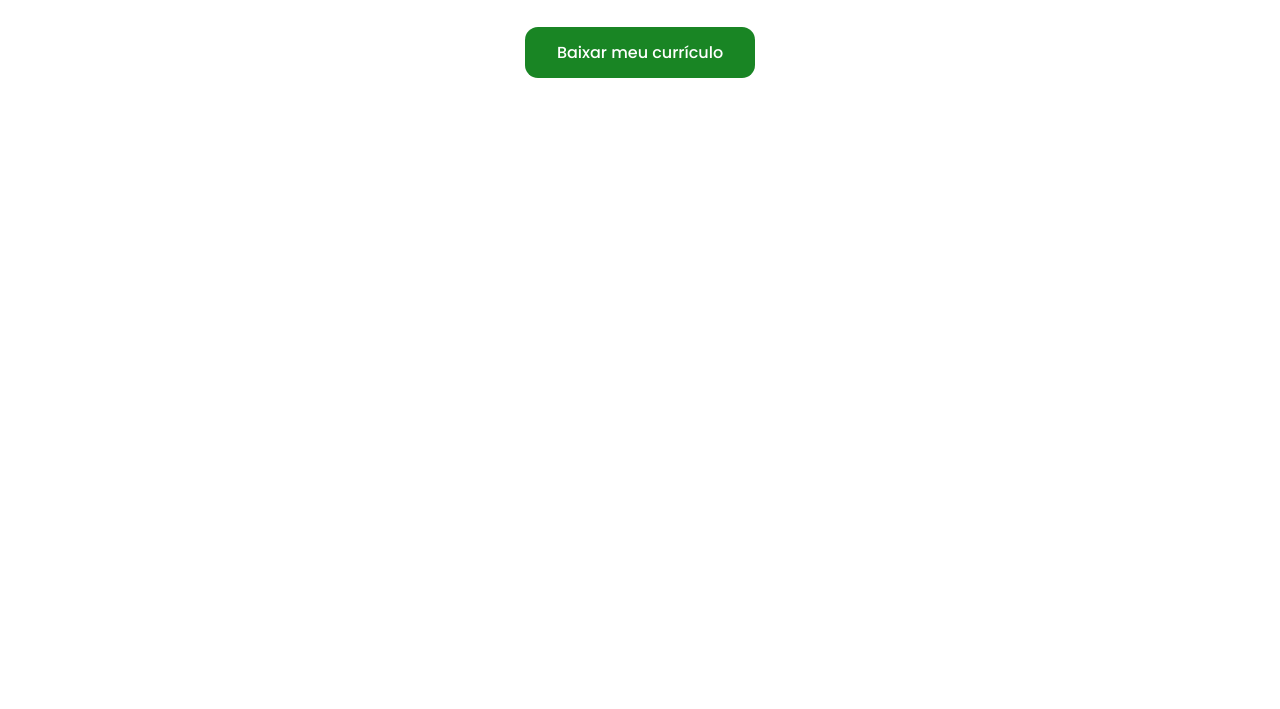
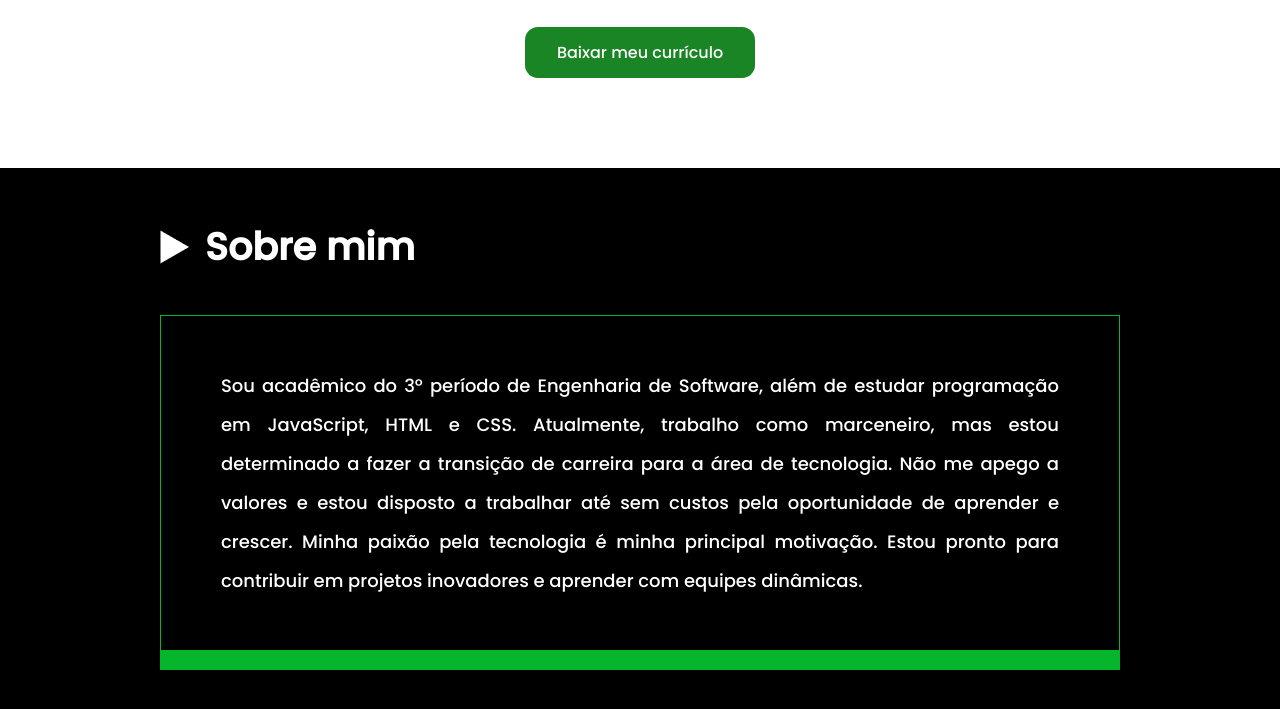
Before and after one commit to Guilherme-Gabriell/portfolio-do-dev, a plain HTML site: page index.html in a window 1280 px wide. Shown: the part 593-1302 px from the top of the page. Before the commit the page ends 800 px from the top, so only its background shows below. Drawn offline with Linux system fonts and the light colour scheme.

Commit message:
Seção sobre mim criada e estilizada

```diff
--- a/index.html
+++ b/index.html
@@ -1,13 +1,15 @@
 <!DOCTYPE html>
 <html lang="pt">
+
 <head>
     <meta charset="UTF-8">
     <meta name="viewport" content="width=device-width, initial-scale=1.0">
     <title>Portifolio do Dev</title>
-    <link  rel="stylesheet" href="https://fonts.googleapis.com/css2?family=VT323&display=swap">
-    <link  rel="stylesheet" href="https://fonts.googleapis.com/css2?family=Poppins:wght@500&display=swap">
-    <link  rel="stylesheet" href="styles/style.css">
+    <link rel="stylesheet" href="https://fonts.googleapis.com/css2?family=VT323&display=swap">
+    <link rel="stylesheet" href="https://fonts.googleapis.com/css2?family=Poppins:wght@500&display=swap">
+    <link rel="stylesheet" href="styles/style.css">
 </head>
+
 <body>
     <header>
         <div class="header-links">
@@ -20,10 +22,31 @@
     <main>
         <div class="main-section">
             <img class="avatar" src="images/avatar.jpg" alt="Imagem do Guilherme">
-            <h1 class="main-title" >Oi, eu sou Guilherme Gabriel,<br/>Engenheiro de Software Junior</h1>
-            <p class="main-description" >Acredito que podemos transformar o mundo para<br/> melhor através do uso inteligente da tecnologia</p>
+            <h1 class="main-title">Oi, eu sou Guilherme Gabriel,<br />Engenheiro de Software Junior</h1>
+            <p class="main-description">Acredito que podemos transformar o mundo para<br /> melhor através do uso
+                inteligente da tecnologia</p>
             <a class="main-botton" href="#">Baixar meu currículo</a>
+        </div>
+        <div class="sections">
+
+            <!--Seção Sobre mim-->
+            <section>
+                <div class="section-title-container">
+                    <img src="images/marker.png" alt="Icone da seção" />
+                    <h2 class="section-title">Sobre mim</h2>
+                </div>
+                <div class="about-description-box">
+                    <p class="about-description">Sou acadêmico do 3º período de Engenharia de Software, além de estudar programação em JavaScript,
+                        HTML e CSS. Atualmente, trabalho como marceneiro, mas estou determinado a fazer a transição de
+                        carreira para a área de tecnologia. Não me apego a valores e estou disposto a trabalhar até sem
+                        custos pela oportunidade de aprender e crescer. Minha paixão pela tecnologia é minha principal
+                        motivação. Estou pronto para contribuir em projetos inovadores e aprender com equipes dinâmicas.
+                    </p>
+                </div>
+                <div class="about-line-box"></div>
+            </section>
         </div>
     </main>
 </body>
+
 </html>
--- a/styles/style.css
+++ b/styles/style.css
@@ -54,3 +54,41 @@ body{
     border-radius: 13px;
     margin-top: 30px;
 }
+
+.sections {
+    background-color: #000;
+    color: #FFFFFF;
+}
+
+section {
+    max-width: 960px;
+    margin: 0 auto;
+    padding: 50px 0;
+}
+
+.section-title-container {
+    display: flex;
+    gap: 16px;
+    align-items: center;
+}
+
+.section-title{
+    font-size: 38px;
+}
+
+.about-description-box {
+    border: 1px solid #05b62c;
+    padding: 50px 60px;
+    margin-top: 40px;
+}
+
+.about-description {
+    font-size: 18px;
+    text-align: justify;
+    line-height: 39px;
+}
+
+.about-line-box {
+    height: 19px;
+    background-color: #05b62c;
+}
```
Also changed, not shown: images/marker.png (added).
